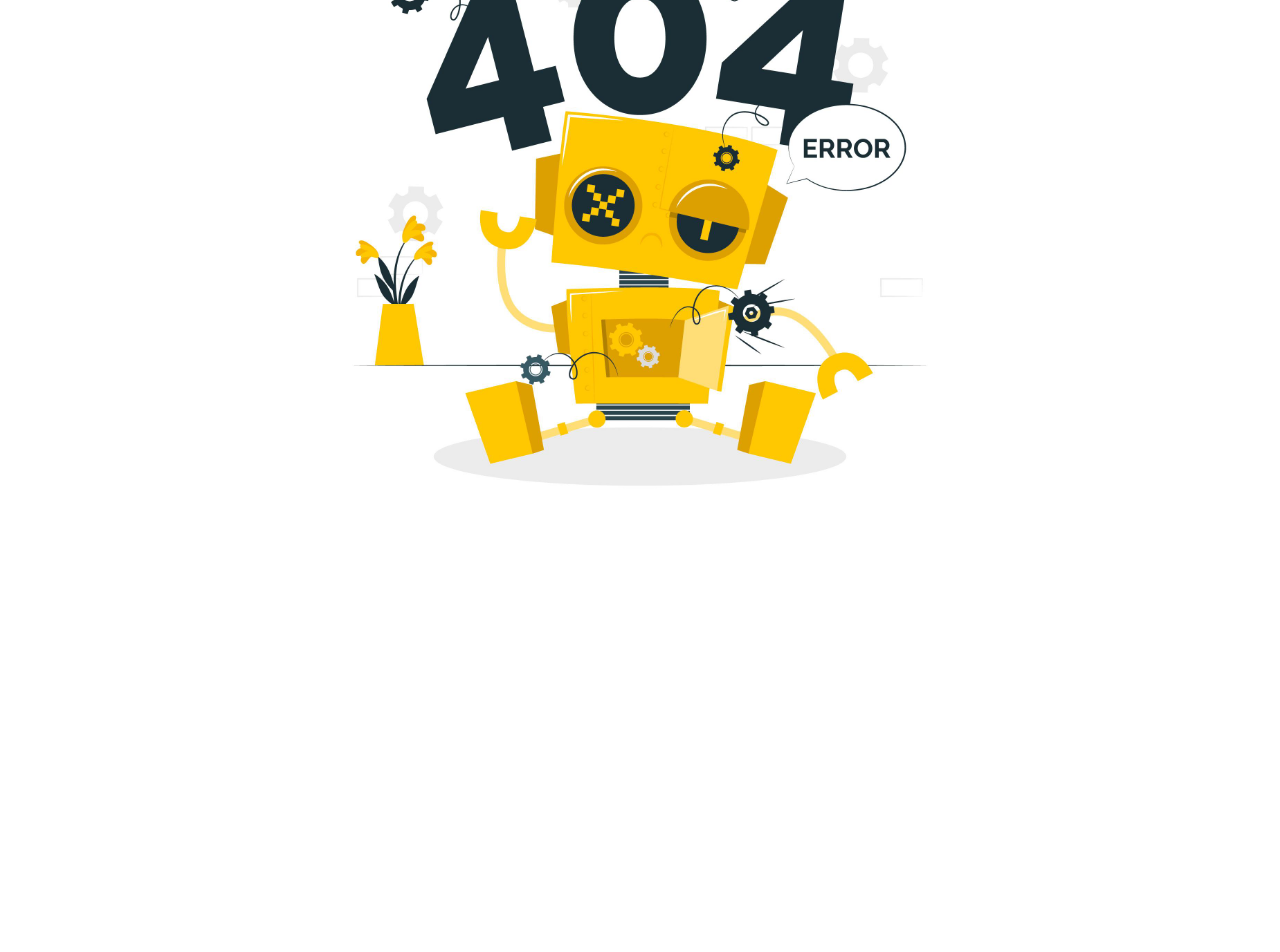
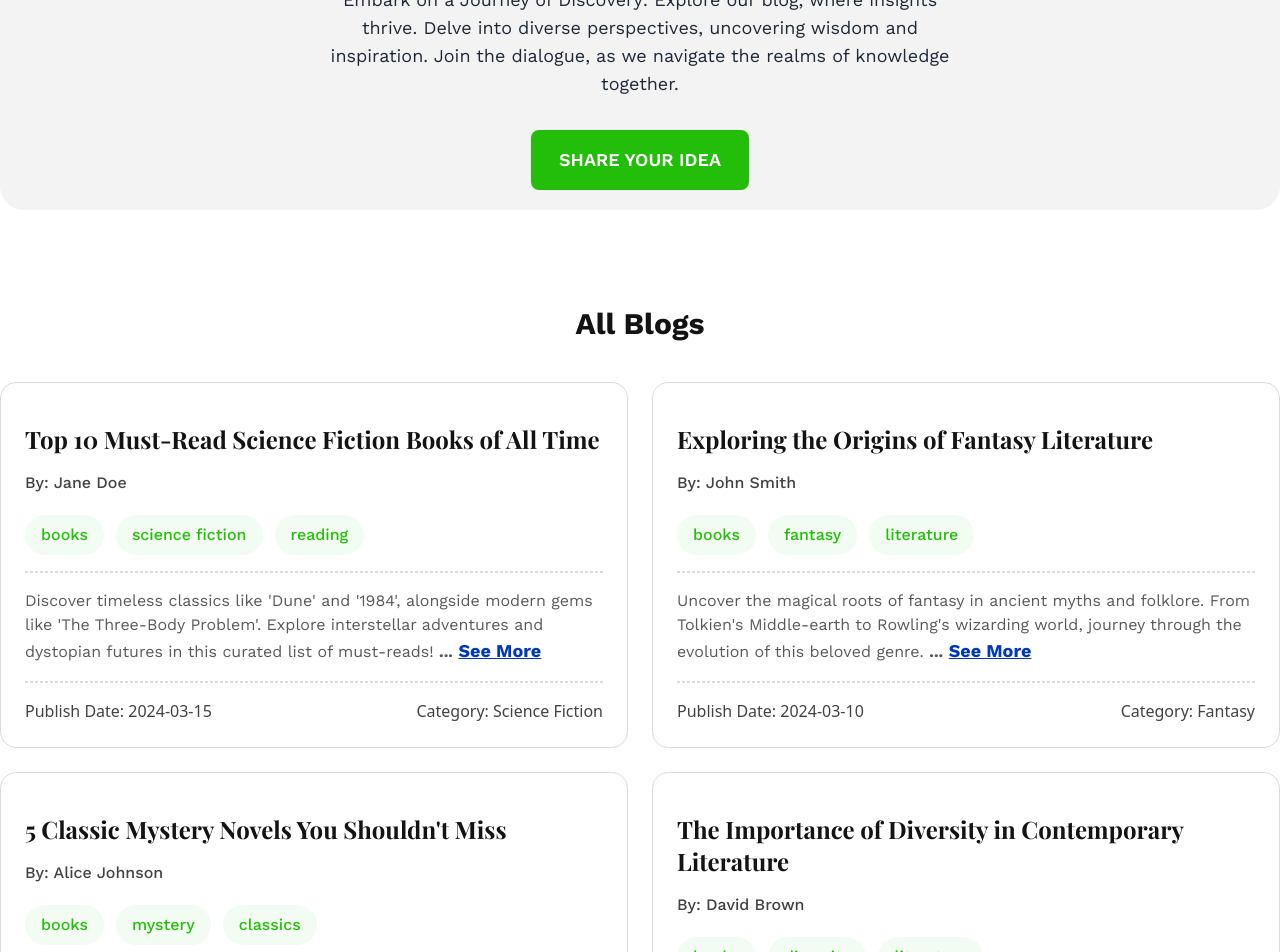
Before and after one commit to rockydey/the-book-banquet, a React (Vite) app: page /blogs in a window 1280 px wide. Shown: the part 240-1192 px from the top of the page. Before the commit the page ends 800 px from the top, so only its background shows below. Built offline with nearby package versions, Linux system fonts and the light colour scheme; a web font is replaced by a local one.

Commit message:
blog page design complete

```diff
--- /dev/null
+++ b/public/blogs.json
@@ -0,0 +1,56 @@
+[
+  {
+    "id": 1,
+    "title": "Top 10 Must-Read Science Fiction Books of All Time",
+    "author": "Jane Doe",
+    "date": "2024-03-15",
+    "category": "Science Fiction",
+    "tags": ["books", "science fiction", "reading"],
+    "content": "Discover timeless classics like 'Dune' and '1984', alongside modern gems like 'The Three-Body Problem'. Explore interstellar adventures and dystopian futures in this curated list of must-reads!"
+  },
+  {
+    "id": 2,
+    "title": "Exploring the Origins of Fantasy Literature",
+    "author": "John Smith",
+    "date": "2024-03-10",
+    "category": "Fantasy",
+    "tags": ["books", "fantasy", "literature"],
+    "content": "Uncover the magical roots of fantasy in ancient myths and folklore. From Tolkien's Middle-earth to Rowling's wizarding world, journey through the evolution of this beloved genre."
+  },
+  {
+    "id": 3,
+    "title": "5 Classic Mystery Novels You Shouldn't Miss",
+    "author": "Alice Johnson",
+    "date": "2024-03-05",
+    "category": "Mystery",
+    "tags": ["books", "mystery", "classics"],
+    "content": "Dive into the gripping worlds of Sherlock Holmes and Agatha Christie. These timeless mysteries continue to captivate readers with their ingenious plots and unforgettable characters."
+  },
+  {
+    "id": 4,
+    "title": "The Importance of Diversity in Contemporary Literature",
+    "author": "David Brown",
+    "date": "2024-02-28",
+    "category": "Literature",
+    "tags": ["books", "diversity", "literature"],
+    "content": "Explore the rich tapestry of voices in literature. Diverse narratives not only reflect the complexity of our world but also foster empathy and understanding among readers. Celebrate inclusivity in contemporary storytelling!"
+  },
+  {
+    "id": 5,
+    "title": "Interview with Bestselling Author: Sarah Smith",
+    "author": "Emily Clark",
+    "date": "2024-02-20",
+    "category": "Author Interviews",
+    "tags": ["interviews", "authors", "bestsellers"],
+    "content": "Gain insights into the creative process of bestselling author Sarah Smith. From inspiration to publication, delve into the world of writing and discover the secrets behind her literary success."
+  },
+  {
+    "id": 6,
+    "title": "The Impact of Technology on Reading Habits",
+    "author": "Michael White",
+    "date": "2024-02-15",
+    "category": "Technology",
+    "tags": ["technology", "reading", "habits"],
+    "content": "Examine how technology shapes our reading habits in the digital age. From e-books to audiobooks, discover the evolving landscape of literature consumption and its impact on readers' experiences."
+  }
+]
--- /dev/null
+++ b/src/assets/components/Blog/Blog.jsx
@@ -0,0 +1,52 @@
+import PropTypes from "prop-types";
+
+const Blog = ({ blog }) => {
+  const { title, author, date, category, tags, content } = blog;
+  return (
+    <div className='card p-6 rounded-2xl border border-[#13131326]'>
+      <div>
+        <h3 className='playfair text-[#131313] text-2xl font-bold mt-4'>
+          {title}
+        </h3>
+        <p className='work-sans text-[#131313CC] text-base font-medium mt-4 mb-5'>
+          By: {author}
+        </p>
+        <div className='flex gap-3'>
+          {tags.map((tag, idx) => (
+            <p
+              className='work-sans text-base font-medium text-[#23BE0A] px-4 py-2 bg-[#23BE0A0D] rounded-full'
+              key={idx}>
+              {tag}
+            </p>
+          ))}
+        </div>
+        <div className='border border-dashed border-[#13131326] my-4'></div>
+      </div>
+      <div className='card-body px-0 py-0'>
+        <p className=' work-sans text-base font-normal text-[#131313B3]'>
+          {content} <span className='font-bold'>...</span>{" "}
+          <span className='cursor-pointer font-bold text-lg underline text-[#0039b8]'>
+            See More
+          </span>
+        </p>
+      </div>
+      <div className='justify-end'>
+        <div className='border border-dashed border-[#13131326] my-4'></div>
+        <div className='flex justify-between'>
+          <p className='text-[#131313CC] text-base font-medium'>
+            Publish Date: {date}
+          </p>
+          <p className='text-[#131313CC] text-base font-medium'>
+            Category: {category}
+          </p>
+        </div>
+      </div>
+    </div>
+  );
+};
+
+Blog.propTypes = {
+  blog: PropTypes.object.isRequired,
+};
+
+export default Blog;
--- /dev/null
+++ b/src/assets/components/Blogs/Blogs.jsx
@@ -0,0 +1,46 @@
+import { useEffect, useState } from "react";
+import Header from "../Header/Header";
+import Blog from "../Blog/Blog";
+
+const Blogs = () => {
+  const [blogs, setBlogs] = useState([]);
+  useEffect(() => {
+    fetch("blogs.json")
+      .then((res) => res.json())
+      .then((data) => setBlogs(data));
+  }, []);
+
+  return (
+    <div className='max-w-screen-xl mx-auto'>
+      <Header />
+      <section className='bg-[#1313130D] px-5 py-5  rounded-3xl mt-12 mb-24 text-center'>
+        <div className='space-y-6 md:space-y-8 w-full'>
+          <h1 className='playfair text-3xl md:text-4xl lg:text-5xl font-bold text-[#131313]'>
+            Insightful Echoes: Your Portal to Wisdom
+          </h1>
+          <p className='text-lg font-normal work-sans w-full md:w-1/2 mx-auto'>
+            Embark on a Journey of Discovery: Explore our blog, where insights
+            thrive. Delve into diverse perspectives, uncovering wisdom and
+            inspiration. Join the dialogue, as we navigate the realms of
+            knowledge together.
+          </p>
+          <button className='bg-[#23BE0A] uppercase inline-block cursor-pointer px-7 py-4 rounded-lg border-0 text-white work-sans text-lg font-semibold'>
+            Share Your Idea
+          </button>
+        </div>
+      </section>
+      <section className='my-20 p-5 lg:p-0'>
+        <h2 className='work-sans text-2xl lg:text-3xl text-center font-bold text-[#131313] mb-10'>
+          All Blogs
+        </h2>
+        <div className='grid grid-cols-1 lg:grid-cols-2 gap-6'>
+          {blogs.map((blog) => (
+            <Blog key={blog.id} blog={blog}></Blog>
+          ))}
+        </div>
+      </section>
+    </div>
+  );
+};
+
+export default Blogs;
--- a/src/assets/components/Header/Header.jsx
+++ b/src/assets/components/Header/Header.jsx
@@ -15,6 +15,9 @@ const Header = () => {
       </li>
       <li>
         <NavLink to='/book-club'>Book Club</NavLink>
+      </li>
+      <li>
+        <NavLink to='/blogs'>Blogs</NavLink>
       </li>
     </>
   );
--- a/src/main.jsx
+++ b/src/main.jsx
@@ -8,6 +8,7 @@ import PagesToRead from "./assets/components/PagesToRead/PagesToRead";
 import BookDetails from "./assets/components/BookDetails/BookDetails";
 import NotFound from "./assets/components/NotFound/NotFound";
 import BookClub from "./assets/components/BookClub/BookClub";
+import Blogs from "./assets/components/Blogs/Blogs";
 
 const router = createBrowserRouter([
   {
@@ -34,6 +35,10 @@ const router = createBrowserRouter([
     element: <BookClub />,
   },
   {
+    path: "/blogs",
+    element: <Blogs />,
+  },
+  {
     path: "*",
     element: <NotFound />,
   },
```
